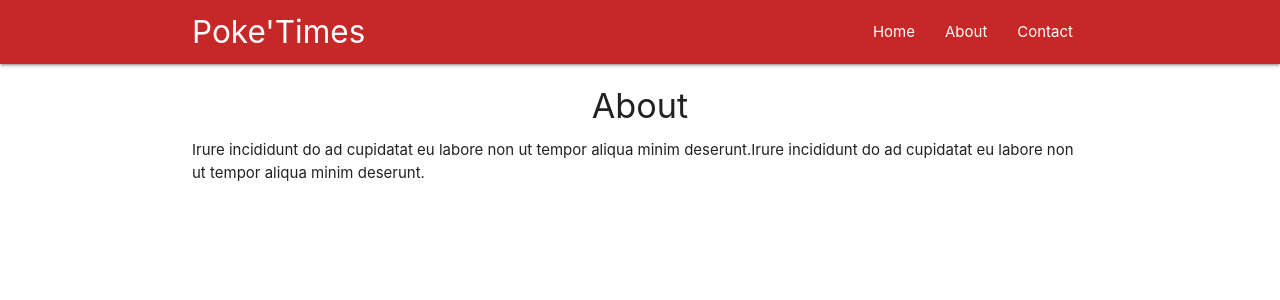
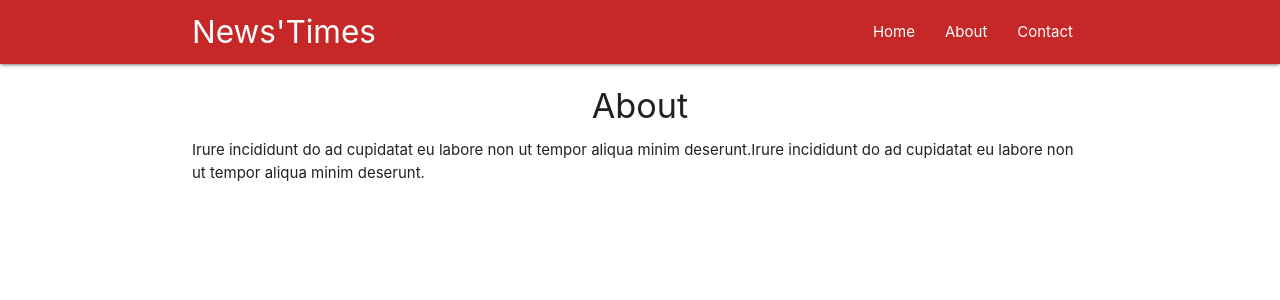
Before and after one commit to ruwan-wedisa/blog-reactJS, a React (Create React App) app: page /about in a window 1280 px wide. Shown: the top 300 px of the page. Built offline with nearby package versions, Linux system fonts and the light colour scheme.

Commit message:
axios done

```diff
--- a/src/components/Home.js
+++ b/src/components/Home.js
@@ -9,7 +9,7 @@
         axios.get('https://jsonplaceholder.typicode.com/posts')
         .then(res =>{
             this.setState({
-                posts:res.data.slice(0,10)
+                posts:res.data.slice(0,10) //to get 10 of posts from jsonplaceholder
             })
         })
     }
--- a/src/components/Navbar.js
+++ b/src/components/Navbar.js
@@ -5,7 +5,7 @@
     return(
         <nav className="nav-wrapper red darken-3">
             <div className="container">
-                <a className="brand-logo">Poke'Times</a>
+                <a className="brand-logo">News'Times</a>
                 <ul className="right">
                     <li><Link to="/">Home</Link></li>
                     <li><Link to="/about">About</Link></li>
```
